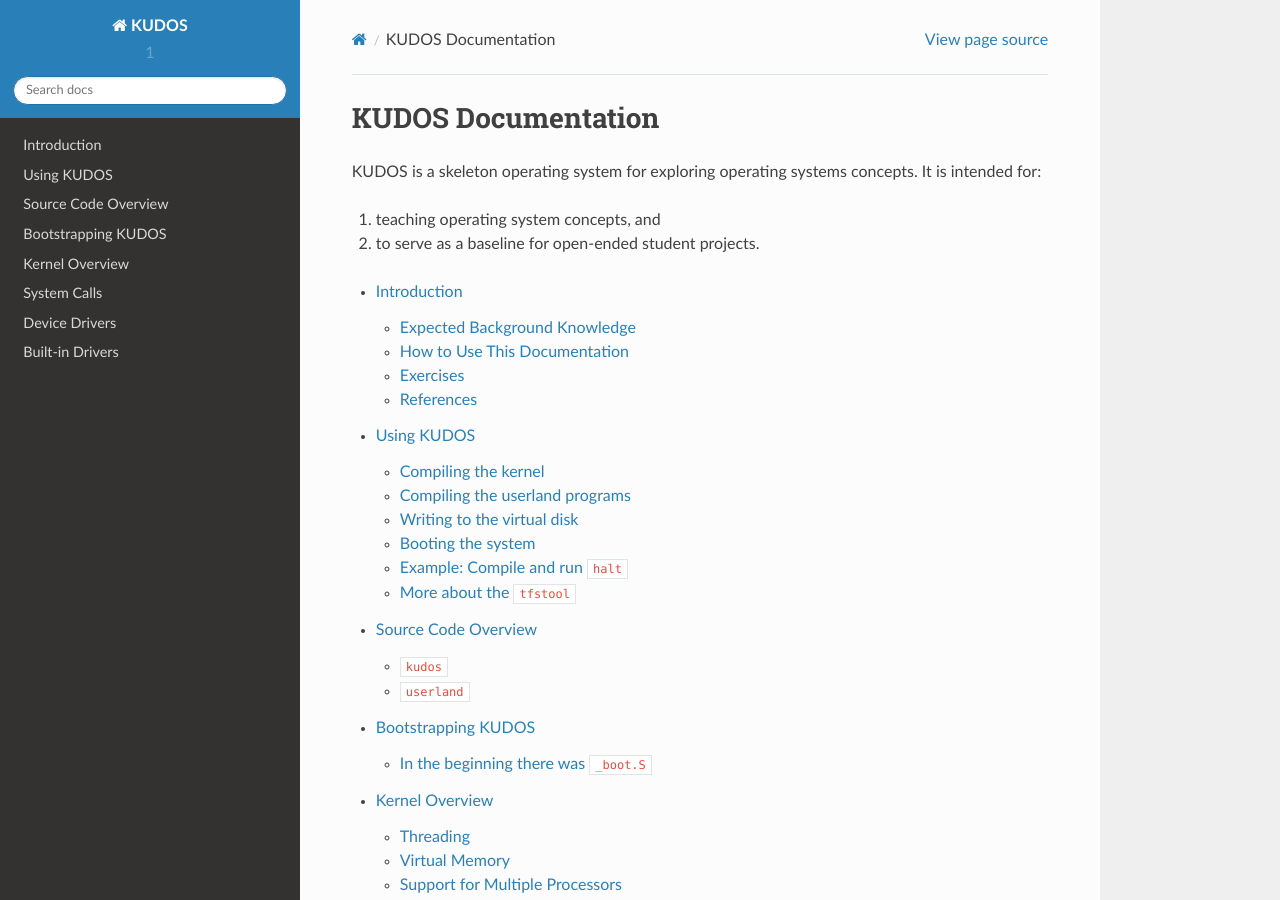
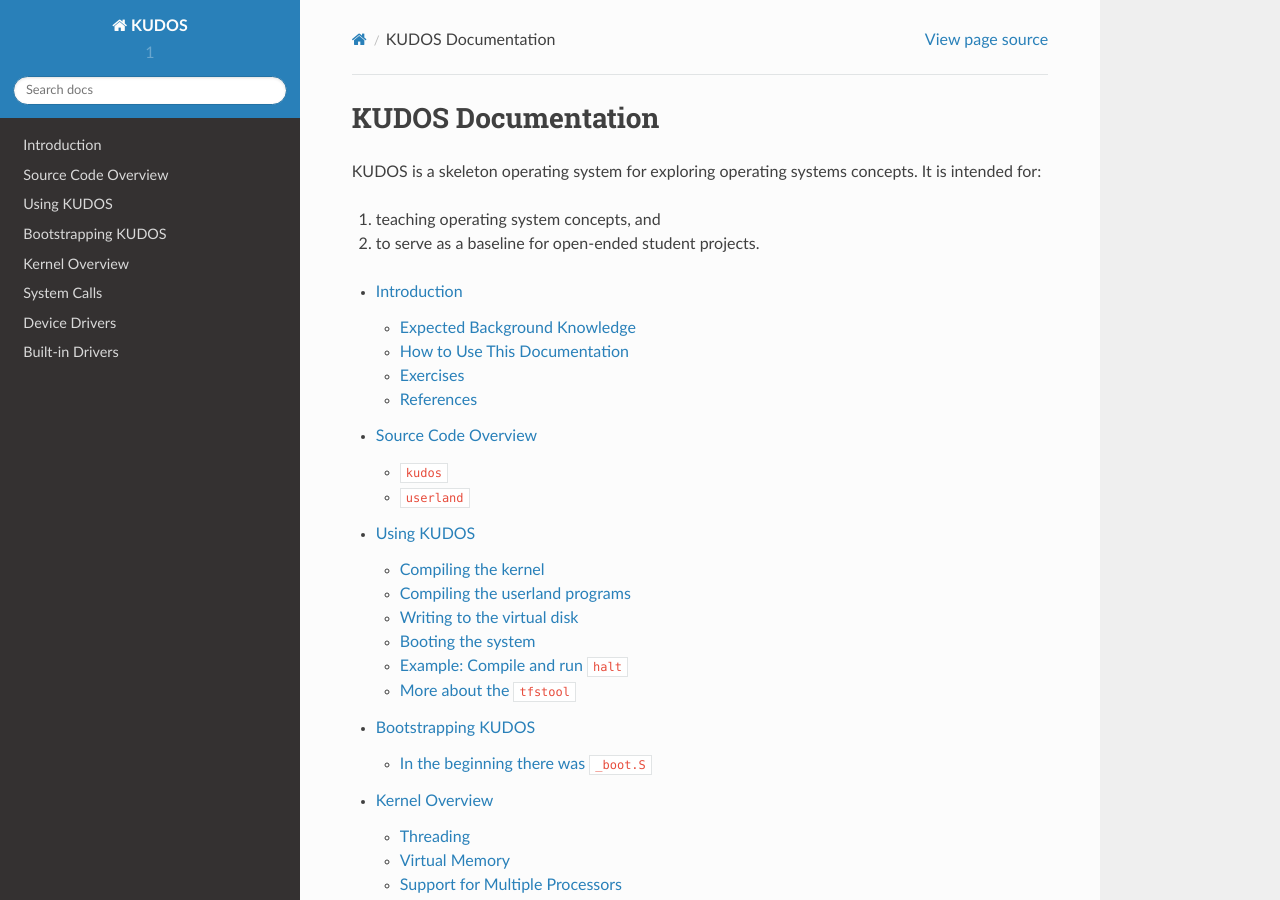
Before and after one commit to DIKU-EDU/kudos, a Sphinx documentation site: the page built from docs/index.rst, in a window 1280 px wide and 900 px high. Built offline with Sphinx 7.4.7 and the Read the Docs theme 2.0.0, drawn with Linux system fonts in a browser that asks for light colours.

Commit message:
better structure

```diff
--- a/docs/index.rst
+++ b/docs/index.rst
@@ -11,8 +11,8 @@ concepts. It is intended for:
    :maxdepth: 2
 
    introduction.rst
+   source-code-overview.rst
    using-kudos.rst
-   source-code-overview.rst
    bootstrapping-kudos.rst
    kernel-overview.rst
    system-calls.rst
```
